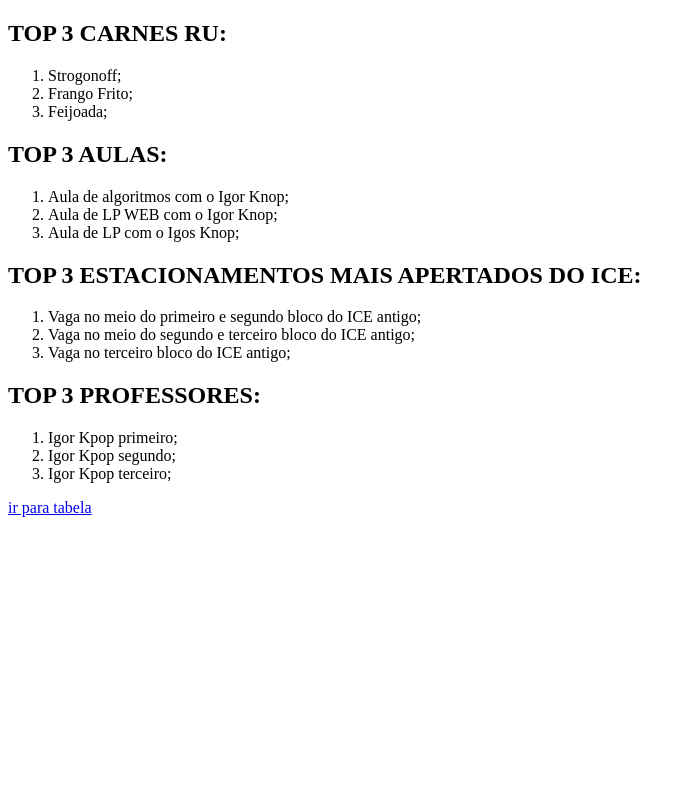
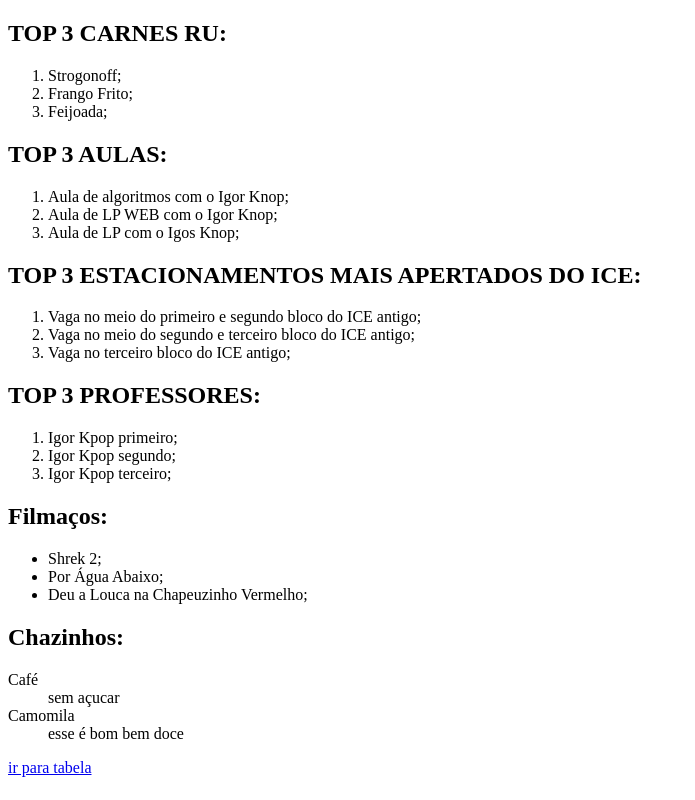
Before and after one commit to ufjf-dcc121/ufjf-dcc121-2022-1-atv2-dsalvaro, a plain HTML site: page index.html in a window 1280 px wide. Shown: the whole page, without its empty margins (0-695 px from the left). Drawn offline with Linux system fonts and the light colour scheme.

Commit message:
incluindo os chazinhos

```diff
--- a/index.html
+++ b/index.html
@@ -34,6 +34,21 @@
             <li>Igor Kpop terceiro;</li>
         </ol>
 
+        <h2>Filmaços:</h2>
+        <ul>
+            <li>Shrek 2;</li>
+            <li>Por Água Abaixo;</li>
+            <li>Deu a Louca na Chapeuzinho Vermelho;</li>
+        </ul>
+
+        <h2>Chazinhos:</h2>
+        <dl>
+            <dt>Café</dt>
+            <dd>sem açucar</dd>
+            <dt>Camomila</dt>
+            <dd>esse é bom bem doce</dd>
+        </dl>
+
         <a href="tabela.html">ir para tabela</a>
 </body>
 
```
